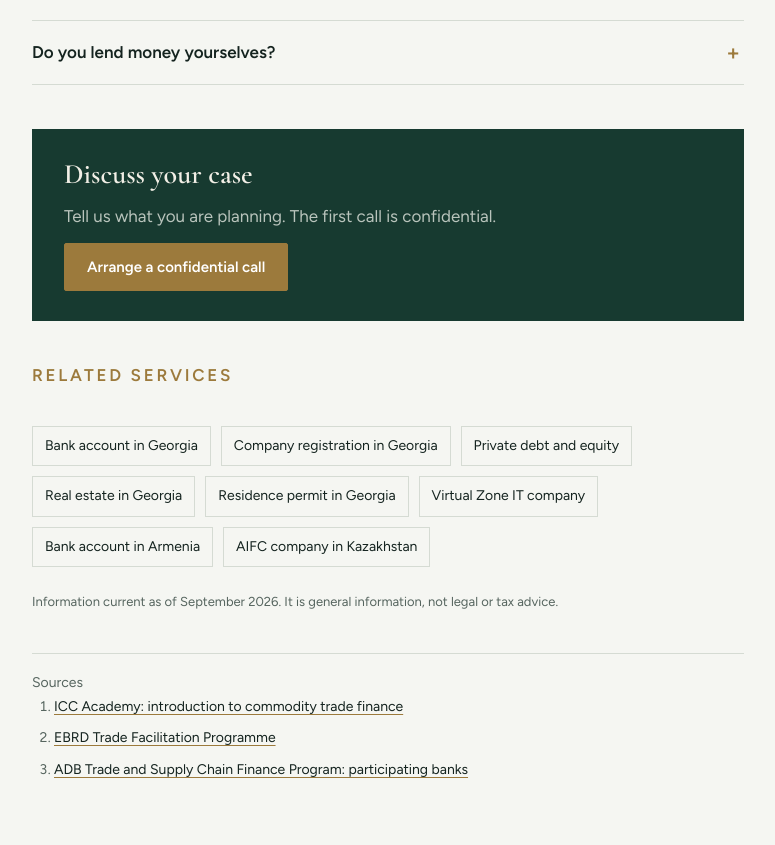
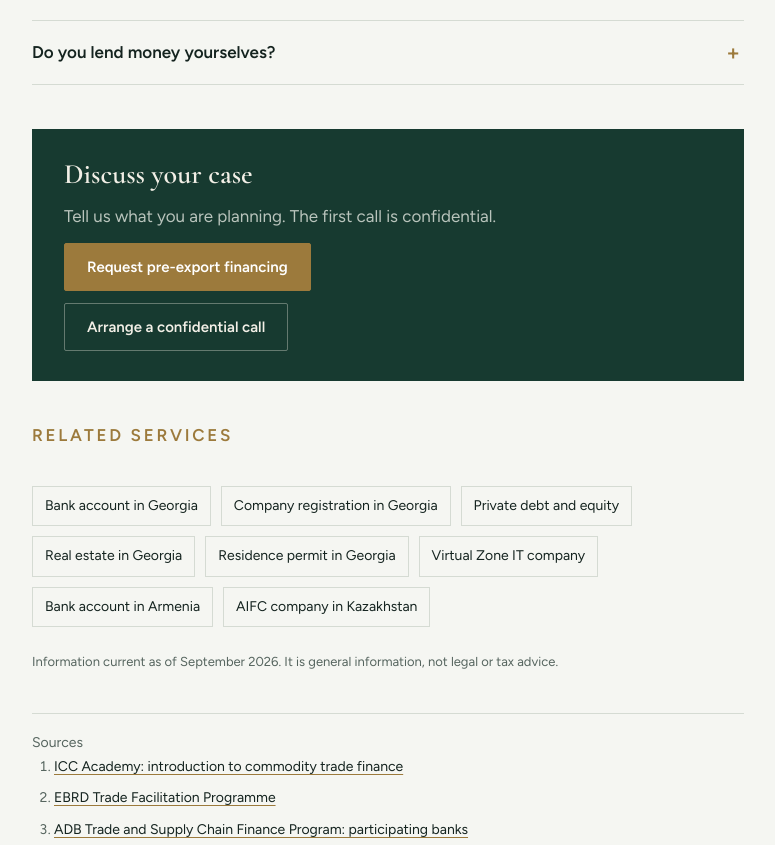
Before and after one commit to kaconsult/Web-, a plain HTML site: page services-trade-finance.html in a window 1280 px wide. Shown: the part 2188-3033 px from the top of the page, without its empty margins (252-1027 px from the left). Drawn offline with nearby package versions, Linux system fonts and the light colour scheme.

Commit message:
Trade finance: add link to pre-export financing enquiry form

```diff
--- a/services-trade-finance.html
+++ b/services-trade-finance.html
@@ -94,7 +94,7 @@
 <li>Set up accounts, payment routes and collateral arrangements</li>
 </ul>
 <section class="svc-faq"><h2>Frequently asked questions</h2><details><summary>What size of facility do you work on?</summary><p>Most of our mandates start at USD 500,000.</p></details><details><summary>Can a foreign-registered trader get a credit line from a bank in the region?</summary><p>Sometimes. Banks usually prefer a local entity or local operations. Another route is for a regional bank to confirm letters of credit for a foreign trader. We work out which route fits your business.</p></details><details><summary>How long does it take to arrange a credit line?</summary><p>It depends on the bank and the transaction. A complete, well-prepared credit file is the biggest factor within your control, and that is where we focus.</p></details><details><summary>Do you lend money yourselves?</summary><p>No. We arrange financing from banks and private lenders and never hold client funds in our own accounts.</p></details></section>
-<div class="cta-box"><h2>Discuss your case</h2><p>Tell us what you are planning. The first call is confidential.</p><a class="btn primary" href="#contact">Arrange a confidential call</a></div>
+<div class="cta-box"><h2>Discuss your case</h2><p>Tell us what you are planning. The first call is confidential.</p><a class="btn primary" href="/services/trade-finance/enquiry/">Request pre-export financing</a><a class="btn ghost" href="#contact">Arrange a confidential call</a></div>
 <p class="eyebrow" style="margin-top:40px">Related services</p>
 <div class="related"><a href="/services/bank-account-georgia/">Bank account in Georgia</a><a href="/services/company-registration-georgia/">Company registration in Georgia</a><a href="/services/private-debt-equity/">Private debt and equity</a><a href="/services/real-estate-georgia/">Real estate in Georgia</a><a href="/services/residence-permit-georgia/">Residence permit in Georgia</a><a href="/services/virtual-zone-georgia/">Virtual Zone IT company</a><a href="/services/bank-account-armenia/">Bank account in Armenia</a><a href="/services/aifc-company-kazakhstan/">AIFC company in Kazakhstan</a></div>
 <p class="note-small">Information current as of September 2026. It is general information, not legal or tax advice.</p>
```
